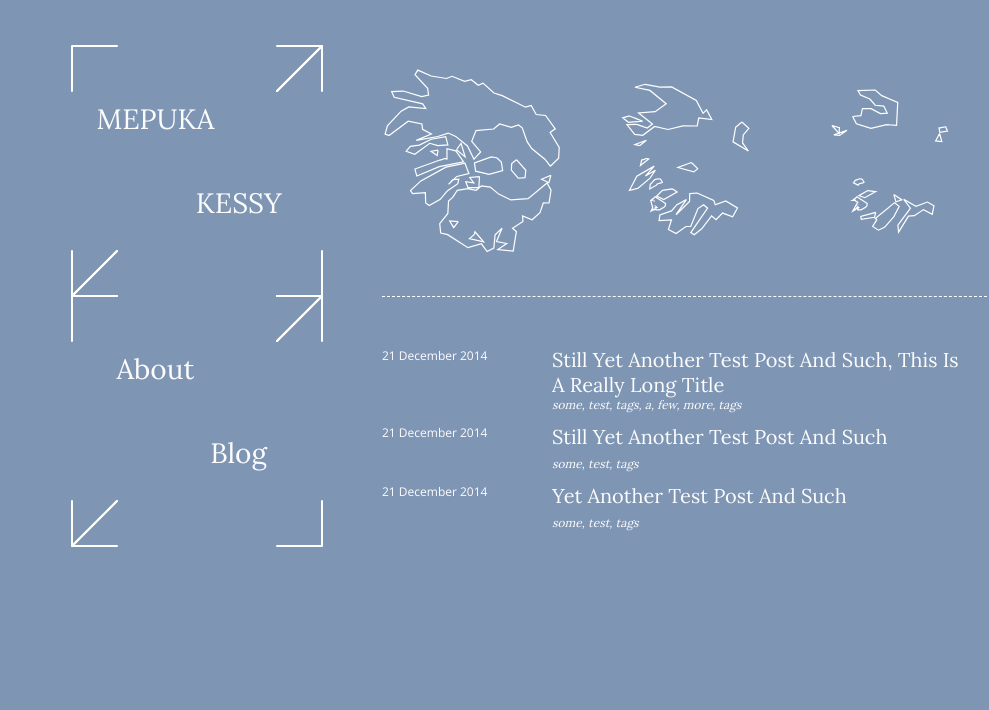
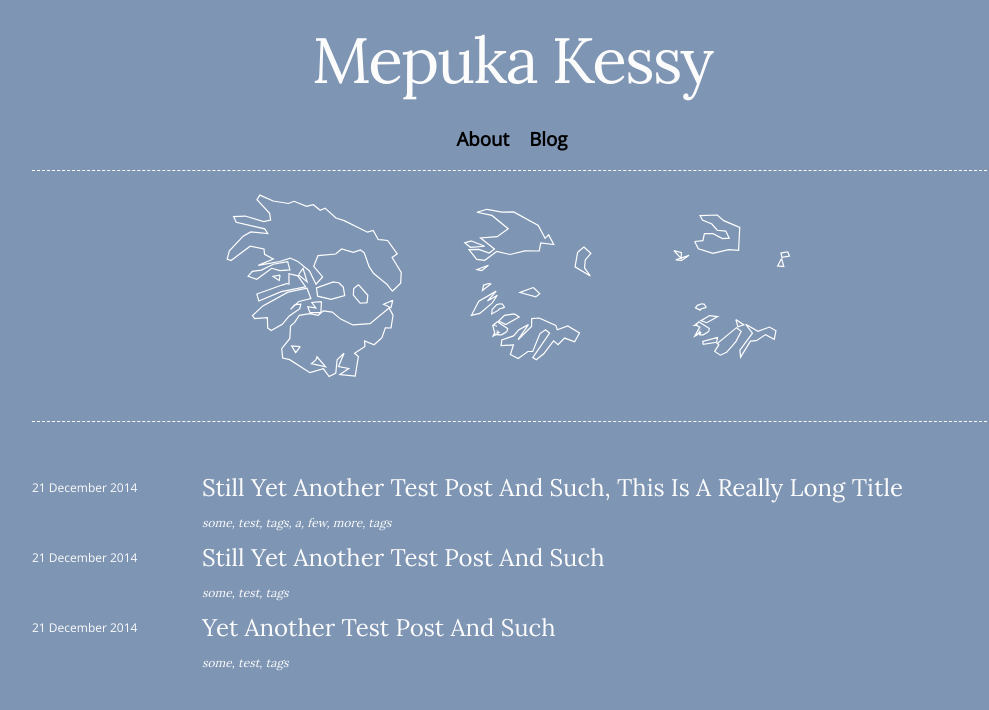
Before and after one commit to mkessy/mepuka_com, a Jekyll site: the page built from index.html, in a window 1280 px wide. Shown: the top 710 px of the page, without its empty margins (128-1117 px from the left). Built offline with Jekyll 4.4.1, drawn with Linux system fonts in a browser that asks for light colours; some web fonts are replaced; Markdown is read by kramdown in place of the engine named in the settings; the list of posts is cut into pages by our own code.

Commit message:
updated front page to use flexbox

```diff
--- a/css/home.css
+++ b/css/home.css
@@ -8,30 +8,62 @@
     stroke-linecap: round;
 }
 
+/* top of the page, name and nav bar */
+ h1.name {
+  /*margin: auto;*/
+  text-align: center;
+ }
+
+div.name-container {
+    margin: 0px 0px 0px 0px;
+}
+
+div.nav-bar {
+  display:                 flex;
+  display:                 -webkit-flex; /* Safari */
+  flex-wrap:               wrap;
+  -webkit-flex-wrap:       wrap;         /* Safari */
+  justify-content:         center;
+  -webkit-justify-content: center;       /* Safari */
+}
+
+div.nav-item {
+  padding: 0px 10px 0px 10px;
+}
+
+div h3 {
+  text-align: center;
+}
+
 
 div.home-graphic {
     width: 350px;
-    float: left;
+    /*float: left;*/
     /*border: 1px solid black;*/
 }
 
-.home-graphic div {
-    margin: 10px 20px 10px 0px;
-    /*border: 1px solid black;*/
-}
 
-div.gallery  {
-    float: left;
-    width: 605px;
+
+div.gallery-middle {
+    /*float: left;*/
+    /*width: 605px;*/
     /*border: 1px solid black;*/
 }
 
 div.banner {
-    margin: 30px 0px 0px 0px;
+    margin: auto;
+    width: 100%;
+    /*margin: 30px 0px 0px 0px;*/
     height: 250px;
-    width:  605px;
+    /*width:  605px; */
     border-bottom: 1px dashed white;
+    border-top: 1px dashed white;
 /*    border: 1px solid black;*/
+}
+
+div.banner-img {
+    margin: auto;
+    width: 60%;
 }
 
 div.recent-posts {
@@ -63,6 +95,7 @@
   font-family: "Open Sans", sans-serif;
 }
 
+
 .mepuka-com h1,
 .mepuka-com h2,
 .mepuka-com h3,
@@ -74,6 +107,12 @@
 .mepuka-com footer {
   color: #636363;
 }
+
+h1.name {
+  font-family: "Lora", serif;
+  color: #fcfcfc;
+}
+
 
 h1 {
   font-size: 64px;
@@ -169,6 +208,7 @@
   text-decoration: none;
 }
 
+
 /* home page recent post list */
 .recent-posts {
     margin-bottom: 15px;
@@ -177,17 +217,24 @@
     font: 12px "Open Sans";
     width: 120px;
     margin-right: 50px;
-    float: left;
-}
+    }
 
 .post .post-container {
-}
+  /*position: relative;
+  height: 30px;*/
+  display: -webkit-box;      /* OLD - iOS 6-, Safari 3.1-6 */
+  display: -moz-box;         /* OLD - Firefox 19- (buggy but mostly works) */
+  display: -ms-flexbox;      /* TWEENER - IE 10 */
+  display: -webkit-flex;     /* NEW - Chrome */
+  display: flex;
+  -webkit-align-items: center;
+  align-items: center;
+  }
 
 .post .post-title {
-    font-size: 20px;
-    width: 420px;
-    float: left;
-}
+    font-size: 24px;
+    /*width: 420px;*/
+    }
 .post .post-tags {
     font-size: 12px;
     font-style: oblique;
--- a/index.html
+++ b/index.html
@@ -14,14 +14,22 @@
 
     <body>
 
-    <div class="home-graphic">
-        <div class="container">
-            <object data="/img/home_graphic.svg" type="image/svg+xml"></object>
+    <div class="gallery-top">
+        <div class="name-container">
+            <h1 class="name">Mepuka Kessy</h1>
         </div>
+        <div class="nav-bar">
+            <div class="nav-item nav1"><h3>About</h3></div>
+            <div class="nav-item nav2"><h3>Blog</h3></div>
+            <br clear="all">
+        </div>
+
     </div>
-    <div class="gallery">
+    <div class="gallery-middle">
         <div class="banner">
+            <div class="banner-img">
             <object data="/img/banner.svg" type="image/svg+xml"></object>
+        </div>
         </div>
         <div class="recent-posts">
             {% for post in site.posts limit:3 %}
@@ -31,7 +39,7 @@
                     <div class="post-title">
                         <a href={{ post.url }}>{{ post.title }}</a>
                     </div>
-                    <br float="clear">
+
                 </div>
                 <div class="post-tags">
                     <p> {{ post.tags | join: ', ' }}</p>
@@ -40,7 +48,6 @@
             {% endfor %}
         </div>
     </div>
-    <br clear="all">
-    </body>
+        </body>
 
 </html>
```
Also changed, not shown: 2 other files.
